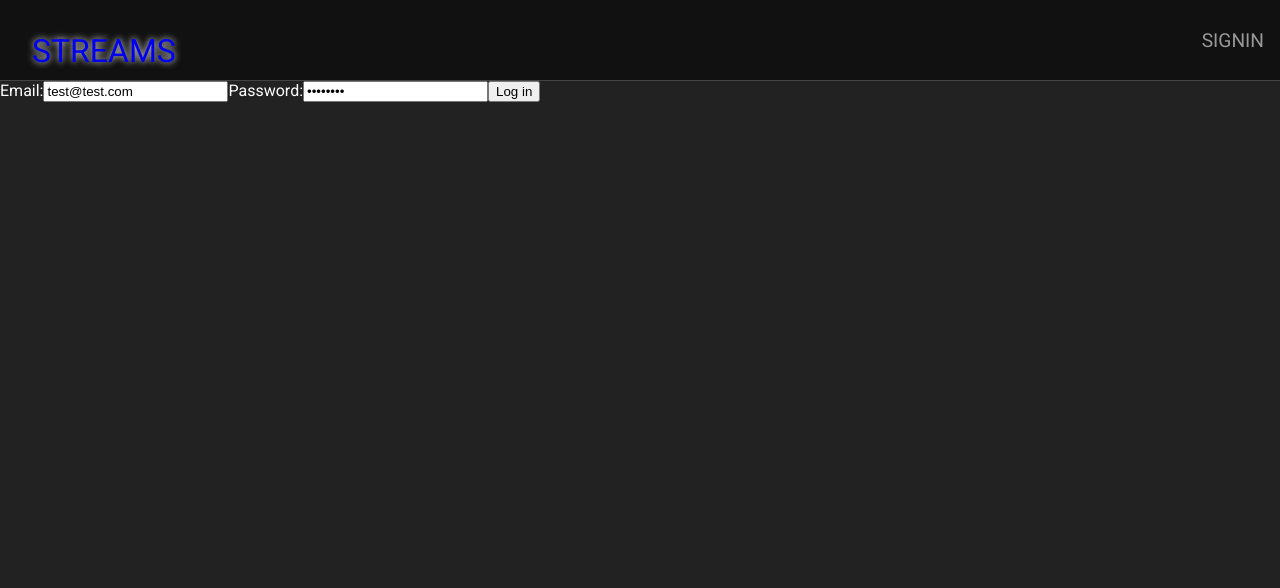
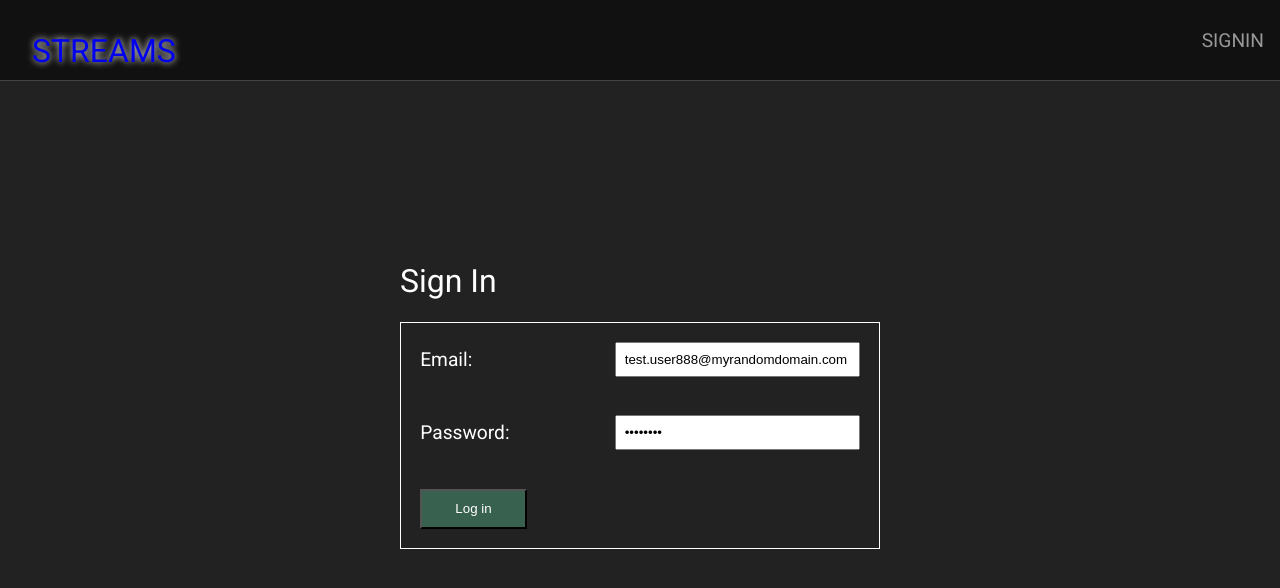
Before and after one commit to samthidny/next-streams, a Next.js app: page /signin in a window 1280 px wide. Shown: the top 588 px of the page. Built offline with nearby package versions, Linux system fonts and the light colour scheme; no server answers.

Commit message:
tidy up login

```diff
--- a/src/app/page.tsx
+++ b/src/app/page.tsx
@@ -11,10 +11,7 @@ export default async function Page() {
   const getChristmas: Promise<ITitle[]> = TMDB.searchTitles('christmas');
   const [popular, trending, christmas] = await Promise.all([getPopular, getTrending, getChristmas]);
 
-  const loggedIn = await isAuthenticatd();
-
   return <div>
-    {loggedIn ? 'User is logged in' : 'User is NOT logged in'}
     <Reel title="Popular" titles={popular} />
     <Reel title="Trending" titles={trending} />
     <Reel title="Christmas" titles={christmas} />
--- a/src/app/signin/page.tsx
+++ b/src/app/signin/page.tsx
@@ -1,13 +1,26 @@
 import { login } from './actions'
+import './signin.css';
 
 export default function LoginPage() {
   return (
-    <form>
-      <label htmlFor="email">Email:</label>
-      <input id="email" name="email" type="email" required value="test@test.com"/>
-      <label htmlFor="password">Password:</label>
-      <input id="password" name="password" type="password" required value="password" />
-      <button formAction={login}>Log in</button>
-    </form>
+    <div className="container">
+      <div className="content">
+        <h1>Sign In</h1>
+        <form>
+          <div className="row">
+            <label htmlFor="email">Email:</label>
+            <input id="email" name="email" type="email" required value="test.user888@myrandomdomain.com" />
+          </div>
+          <div className="row">
+            <label htmlFor="password">Password:</label>
+            <input id="password" name="password" type="password" required value="Test123!" />
+
+          </div>
+          <div className="row">
+            <button formAction={login}>Log in</button>
+          </div>
+        </form>
+      </div>
+    </div>
   )
 }
--- /dev/null
+++ b/src/app/signin/signin.css
@@ -0,0 +1,46 @@
+.container {
+    display: flex;
+    flex-direction: column;
+    justify-content: center;
+    align-items: center;
+    height: 100vh;
+}
+
+.content {
+    margin-top: -10em;
+    display: flex;
+    flex-direction: column;
+    width: 30em;
+    height: 20em;
+}
+
+
+form {
+    font-size: 1.2em;
+    border: 1px solid white;
+
+    display: flex;
+    flex-direction: column;
+}
+
+.row {
+    display: flex;
+    padding: 1em;
+    align-items: center;
+}
+
+label {
+    width: 12em;
+}
+
+input {
+    width: 20em;
+    padding: 0.6em;
+}
+
+button {
+    width: 8em;
+    height: 3em;
+    background-color: #386150;
+    color: white;
+}
```
